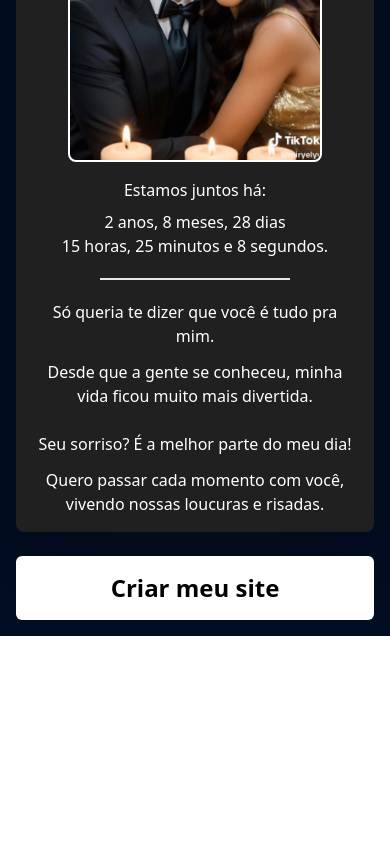
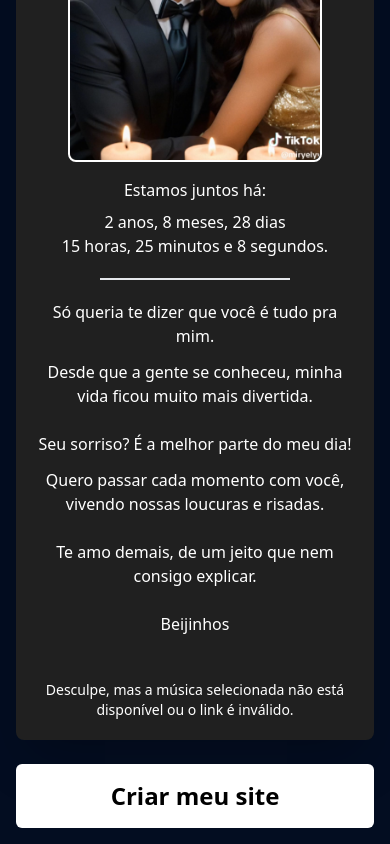
Before and after one commit to MateusHoffman/teamomuito_client, a Next.js app: page / in a window 390 px wide. Shown: the part 854-1698 px from the top of the page. Before the commit the page ends 1490 px from the top, so only its background shows below. Built offline with nearby package versions, Linux system fonts and the light colour scheme.

Commit message:
corrigido erro youtube link

```diff
--- a/src/app/components/preview/Preview.tsx
+++ b/src/app/components/preview/Preview.tsx
@@ -20,6 +20,7 @@ const Preview: React.FC<PreviewProps> = ({
   example,
   showPresent,
 }) => {
+  const [errorMessage, setErrorMessage] = useState<string | null>(null);
   const [currentPhotoIndex, setCurrentPhotoIndex] = useState(0);
   const [timeDifference, setTimeDifference] = useState<TimeDifference>({
     years: 0,
@@ -56,7 +57,7 @@ const Preview: React.FC<PreviewProps> = ({
   }, [formData]);
 
   useEffect(() => {
-    setCurrentPhotoIndex(0)
+    setCurrentPhotoIndex(0);
     if (formData?.photos && formData?.photos?.length > 1) {
       const intervalId = setInterval(() => {
         setCurrentPhotoIndex(
@@ -102,7 +103,7 @@ const Preview: React.FC<PreviewProps> = ({
         ${
           showPresent
             ? "h-[100vh] w-[100vw] lg:h-full lg:w-[35vw] lg:rounded-lg lg:bg-[#202020] bg-[#030d21]"
-            : "max-h-[90vh] lg:min-h-[85vh] lg:max-h-[85vh] bg-[#202020] rounded-lg"
+            : "lg:min-h-[85vh] lg:max-h-[85vh] bg-[#202020] rounded-lg"
         }
         p-5 shadow-2xl flex flex-col items-center overflow-y-auto`}
     >
@@ -173,7 +174,7 @@ const Preview: React.FC<PreviewProps> = ({
           "segundos"
         )}.`}</span>
       </div>
-      {(formData?.youtubeLink || formData?.message) && (
+      {((formData?.youtubeLink && errorMessage === null) || formData?.message) && (
         <div className="my-5 border-[1px] w-[60%]" />
       )}
       <div className="flex flex-col flex-shrink-0 w-full gap-3 mx-auto text-center text-white break-words">
@@ -184,7 +185,8 @@ const Preview: React.FC<PreviewProps> = ({
         ))}
       </div>
       {formData?.youtubeLink && (
-        <div className="flex items-center justify-center w-full mt-9">
+        <div className="flex flex-col items-center justify-center w-full mt-9">
+          {errorMessage === null && (
             <ReactPlayer
               url={formData.youtubeLink}
               playing
@@ -197,7 +199,18 @@ const Preview: React.FC<PreviewProps> = ({
                   playerVars: { showinfo: 1 },
                 },
               }}
+              onError={() =>
+                setErrorMessage(
+                  "Desculpe, mas a música selecionada não está disponível ou o link é inválido."
+                )
+              }
             />
+          )}
+          {errorMessage && !showPresent && (
+            <span className="mt-2 text-sm text-center text-white">
+              {errorMessage}
+            </span>
+          )}
         </div>
       )}
     </div>
```
Lines whose indentation alone changed are shown as unchanged.
